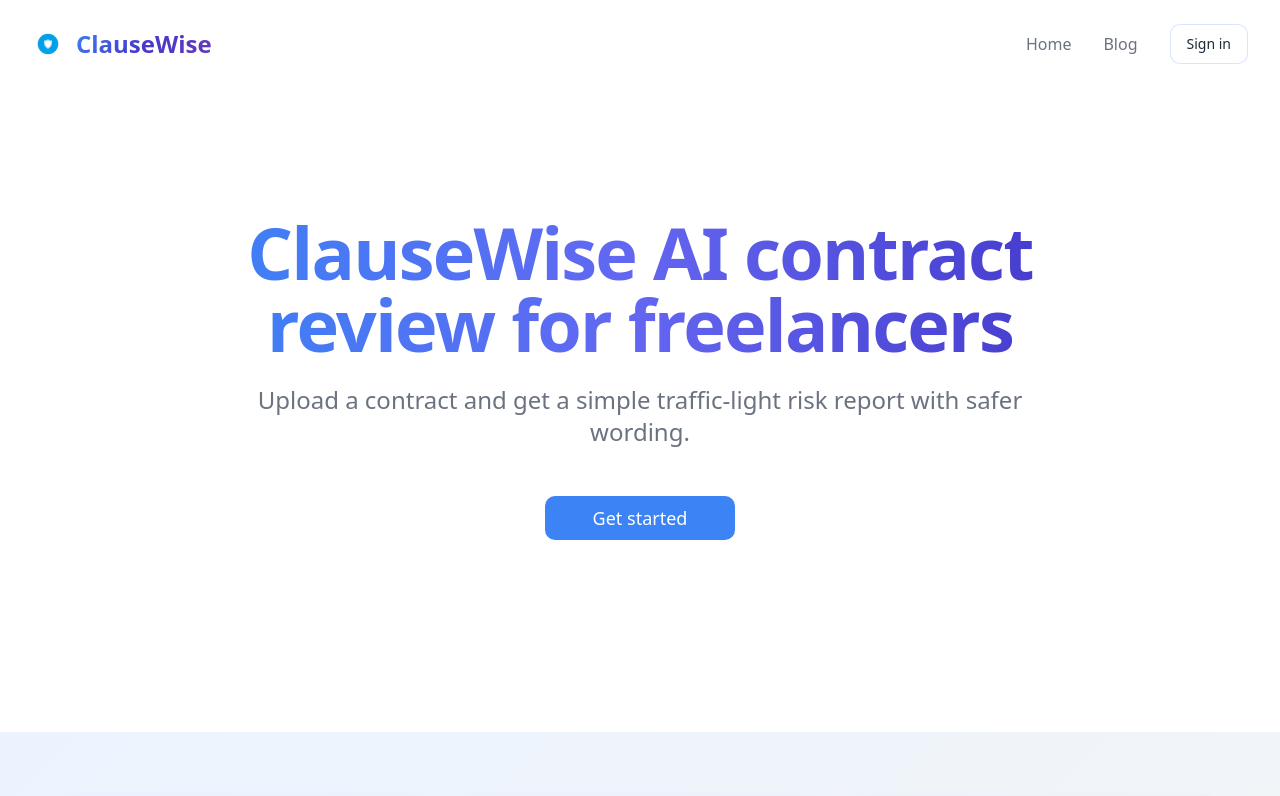
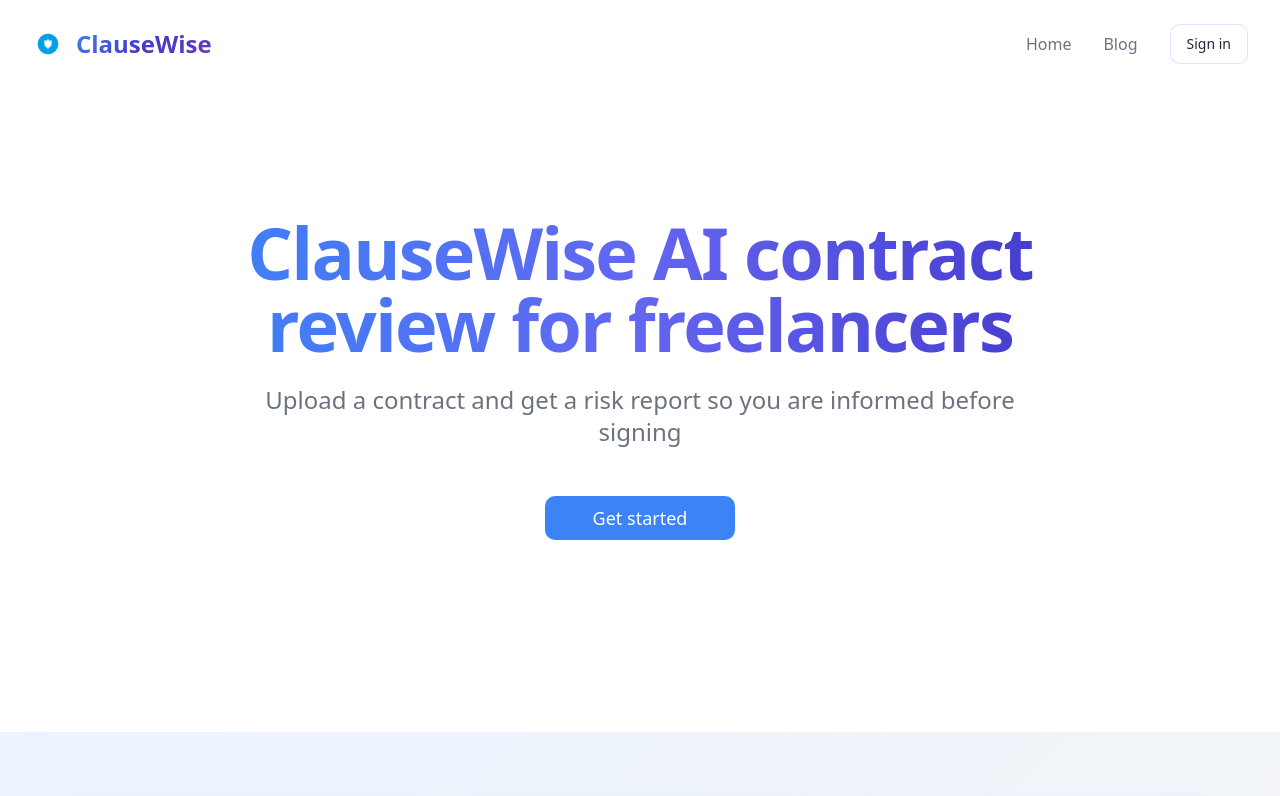
Before and after one commit to carolyn-beep/clause-wise-landing, a React (Vite) app: page / in a window 1280 px wide. Shown: the top 796 px of the page. Built offline with nearby package versions, Linux system fonts and the light colour scheme.

Commit message:
Visual edit in Lovable

```diff
--- a/src/pages/Index.tsx
+++ b/src/pages/Index.tsx
@@ -4,11 +4,11 @@ import { Card } from "@/components/ui/card";
 import Navigation from "@/components/Navigation";
 import { useAuth } from "@/contexts/AuthContext";
 import { CheckCircle, Shield, Zap, Clock } from "lucide-react";
-
 const Index = () => {
-  const { user } = useAuth();
-  return (
-    <div className="min-h-screen bg-background">
+  const {
+    user
+  } = useAuth();
+  return <div className="min-h-screen bg-background">
       <Navigation />
 
       {/* Hero Section */}
@@ -17,9 +17,7 @@ const Index = () => {
           <h1 className="text-5xl md:text-7xl font-semibold tracking-tight leading-tight mb-6 bg-gradient-to-r from-[#3B82F6] via-[#6366F1] to-[#4338CA] bg-clip-text text-transparent">
             ClauseWise AI contract review for freelancers
           </h1>
-          <p className="text-xl md:text-2xl text-muted-foreground mb-12 max-w-3xl mx-auto leading-relaxed">
-            Upload a contract and get a simple traffic-light risk report with safer wording.
-          </p>
+          <p className="text-xl md:text-2xl text-muted-foreground mb-12 max-w-3xl mx-auto leading-relaxed">Upload a contract and get a risk report so you are informed before signing</p>
 
           <Link to={user ? "/app" : "/sign-up"}>
             <Button size="lg" className="text-lg px-12 py-4 mb-16">
@@ -82,8 +80,6 @@ const Index = () => {
           </div>
         </div>
       </footer>
-    </div>
-  );
+    </div>;
 };
-
 export default Index;
```
